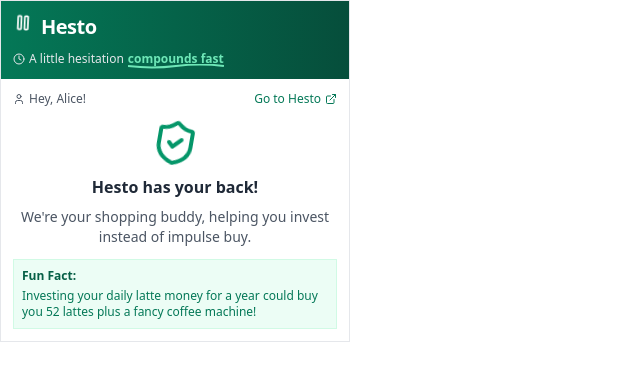
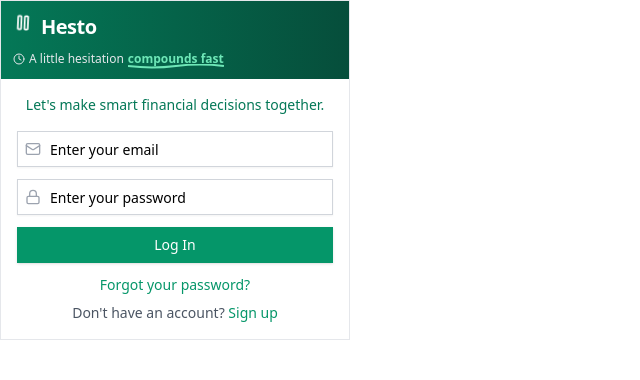
Before and after one commit to Hesto-Corp/hesto-extension, a React (Vite) app: page / in a window 1280 px wide. Shown: the top 380 px of the page, without its empty margins (0-640 px from the left). Built offline with nearby package versions, Linux system fonts and the light colour scheme; no server answers.

Commit message:
Basic auth functioning

```diff
--- a/package.json
+++ b/package.json
@@ -18,6 +18,7 @@
     "@radix-ui/react-tooltip": "^1.1.3",
     "class-variance-authority": "^0.7.0",
     "clsx": "^2.1.1",
+    "firebase": "^10.14.0",
     "framer-motion": "^11.11.1",
     "lucide-react": "^0.447.0",
     "react": "^18.3.1",
--- a/src/App.tsx
+++ b/src/App.tsx
@@ -1,8 +1,8 @@
 import { useEffect, useState } from 'react';
 
-import IdlePopup from '@/components/IdlePopup';
+// import IdlePopup from '@/components/IdlePopup';
 import PromptPopup from '@/components/PromptPopup';
-// import AuthPopup from '@/components/AuthPopup';
+import AuthPopup from '@/components/AuthPopup';
 
 import { PopupState } from './scripts/utils/stateManagement';
 
@@ -57,7 +57,8 @@
   return (
     <div>
       {popupType === PopupState.Idle ? (
-        <IdlePopup />
+        // <IdlePopup />
+        <AuthPopup />
       ) : (
         <PromptPopup purchasePrice={purchasePrice} />
       )}
--- a/src/components/AuthPopup.tsx
+++ b/src/components/AuthPopup.tsx
@@ -4,33 +4,52 @@
 import { Card, CardContent } from "@/components/ui/card"
 import { Input } from "@/components/ui/input"
 import { Button } from "@/components/ui/button"
-import { Lock, Mail } from 'lucide-react'
+import { Lock, Mail, AlertCircle, Loader2 } from 'lucide-react'
 import { PromptHeader } from './Header'
+
+// Auth
+import { auth } from '../firebase.config'
+import { signInWithEmailAndPassword } from "firebase/auth"
 
 export default function AuthPopup() {
   const [email, setEmail] = useState('')
   const [password, setPassword] = useState('')
+  const [error, setError] = useState<string | null>(null)
+  const [isLoading, setIsLoading] = useState(false)
 
-  const handleLogin = (e: React.FormEvent) => {
+  const handleLogin = async (e: React.FormEvent) => {
     e.preventDefault()
-    // Handle login logic here
-    console.log('Logging in with:', email, password)
-  }
-
-  const handleSocialLogin = (provider: string) => {
-    // Handle social login logic here
-    console.log(`Logging in with ${provider}`)
+    setError(null)
+    setIsLoading(true)
+    try {
+      // Firebase Authentication with email and password
+      const userCredential = await signInWithEmailAndPassword(auth, email, password)
+      console.log('User logged in:', userCredential.user)
+      // Here you would typically redirect the user or update the UI
+    } catch (err) {
+      setError("Invalid email or password. Please try again.")
+      console.error(err)
+    } finally {
+      setIsLoading(false)
+    }
   }
 
   return (
     <Card className="w-[350px] min-h-[300px] max-h-[600px] rounded-none shadow-none flex flex-col">
-
       <PromptHeader />
 
       <CardContent className="flex-grow p-4 flex flex-col justify-center">
         <p className="text-center text-sm text-emerald-700 font-medium mb-4">
           Let's make smart financial decisions together.
         </p>
+        {error && (
+          <div className="bg-red-100 border border-red-400 text-red-700 px-4 py-3 rounded relative mb-4" role="alert">
+            <div className="flex items-center">
+              <AlertCircle className="h-5 w-5 mr-2" />
+              <span>{error}</span>
+            </div>
+          </div>
+        )}
         <form onSubmit={handleLogin} className="space-y-3">
           <div className="relative">
             <Input
@@ -41,6 +60,7 @@
               onChange={(e) => setEmail(e.target.value)}
               className="pl-8 border-gray-300 focus:border-emerald-500 focus:ring-emerald-500 placeholder-gray-400"
               required
+              disabled={isLoading}
             />
             <Mail className="absolute left-2 top-1/2 transform -translate-y-1/2 h-4 w-4 text-gray-400" />
           </div>
@@ -53,59 +73,32 @@
               onChange={(e) => setPassword(e.target.value)}
               className="pl-8 border-gray-300 focus:border-emerald-500 focus:ring-emerald-500 placeholder-gray-400"
               required
+              disabled={isLoading}
             />
             <Lock className="absolute left-2 top-1/2 transform -translate-y-1/2 h-4 w-4 text-gray-400" />
           </div>
-          <Button type="submit" className="w-full bg-emerald-600 hover:bg-emerald-700 text-white">
-            Log In
+          <Button type="submit" className="w-full bg-emerald-600 hover:bg-emerald-700 text-white" disabled={isLoading}>
+            {isLoading ? (
+              <>
+                <Loader2 className="mr-2 h-4 w-4 animate-spin" />
+                Logging in...
+              </>
+            ) : (
+              'Log In'
+            )}
           </Button>
         </form>
-        <div className="mt-3 flex justify-center space-x-2">
-          <Button
-            onClick={() => handleSocialLogin('Google')}
-            variant="outline"
-            className="flex-1 flex items-center justify-center border-gray-300 hover:bg-gray-50"
-          >
-            <svg className="w-4 h-4 mr-2" viewBox="0 0 24 24">
-              <path
-                fill="currentColor"
-                d="M22.56 12.25c0-.78-.07-1.53-.2-2.25H12v4.26h5.92c-.26 1.37-1.04 2.53-2.21 3.31v2.77h3.57c2.08-1.92 3.28-4.74 3.28-8.09z"
-              />
-              <path
-                fill="currentColor"
-                d="M12 23c2.97 0 5.46-.98 7.28-2.66l-3.57-2.77c-.98.66-2.23 1.06-3.71 1.06-2.86 0-5.29-1.93-6.16-4.53H2.18v2.84C3.99 20.53 7.7 23 12 23z"
-              />
-              <path
-                fill="currentColor"
-                d="M5.84 14.09c-.22-.66-.35-1.36-.35-2.09s.13-1.43.35-2.09V7.07H2.18C1.43 8.55 1 10.22 1 12s.43 3.45 1.18 4.93l2.85-2.22.81-.62z"
-              />
-              <path
-                fill="currentColor"
-                d="M12 5.38c1.62 0 3.06.56 4.21 1.64l3.15-3.15C17.45 2.09 14.97 1 12 1 7.7 1 3.99 3.47 2.18 7.07l3.66 2.84c.87-2.6 3.3-4.53 6.16-4.53z"
-              />
-            </svg>
-            Google
-          </Button>
-          <Button
-            onClick={() => handleSocialLogin('Facebook')}
-            variant="outline"
-            className="flex-1 flex items-center justify-center border-gray-300 hover:bg-gray-50"
-          >
-            <svg className="w-4 h-4 mr-2" viewBox="0 0 24 24">
-              <path
-                fill="currentColor"
-                d="M24 12.073c0-6.627-5.373-12-12-12s-12 5.373-12 12c0 5.99 4.388 10.954 10.125 11.854v-8.385H7.078v-3.47h3.047V9.43c0-3.007 1.792-4.669 4.533-4.669 1.312 0 2.686.235 2.686.235v2.953H15.83c-1.491 0-1.956.925-1.956 1.874v2.25h3.328l-.532 3.47h-2.796v8.385C19.612 23.027 24 18.062 24 12.073z"
-              />
-            </svg>
-            Facebook
-          </Button>
+        <div className="mt-3 flex flex-col items-center space-y-2 text-sm">
+          <a href="/forgot-password" className="text-emerald-600 hover:text-emerald-700">
+            Forgot your password?
+          </a>
+          <p className="text-gray-600">
+            Don't have an account?{' '}
+            <a href="https://hesto.org/signup" className="text-emerald-600 hover:text-emerald-700 font-medium">
+              Sign up
+            </a>
+          </p>
         </div>
-        <p className="text-center text-sm text-gray-600 mt-3">
-          Don't have an account?{' '}
-          <a href="https://hesto.org/signup" target="_blank" rel="noopener noreferrer" className="text-emerald-600 hover:text-emerald-700 font-medium">
-            Sign up
-          </a>
-        </p>
       </CardContent>
     </Card>
   )
--- /dev/null
+++ b/src/firebase.config.ts
@@ -0,0 +1,20 @@
+import { initializeApp } from "firebase/app";
+import { getAuth, GoogleAuthProvider } from "firebase/auth";
+
+// Firebase configuration
+const firebaseConfig = {
+  apiKey: "AIzaSyA3xPczmlYnD9cTqrcbbF8GmDB1MGq-OgQ",
+  authDomain: "hesto-af9e3.firebaseapp.com",
+  projectId: "hesto-af9e3",
+  storageBucket: "hesto-af9e3.appspot.com",
+  messagingSenderId: "1026127770435",
+  appId: "1:1026127770435:web:64cf3e733d4c8fcb2675f6",
+  measurementId: "G-XE7SVWCX91"
+};
+
+// Initialize Firebase
+const app = initializeApp(firebaseConfig);
+const auth = getAuth(app);
+const provider = new GoogleAuthProvider();
+
+export { auth, provider };
```
Also changed, not shown: 2 other files (tests, documents, lock files or other folders).
